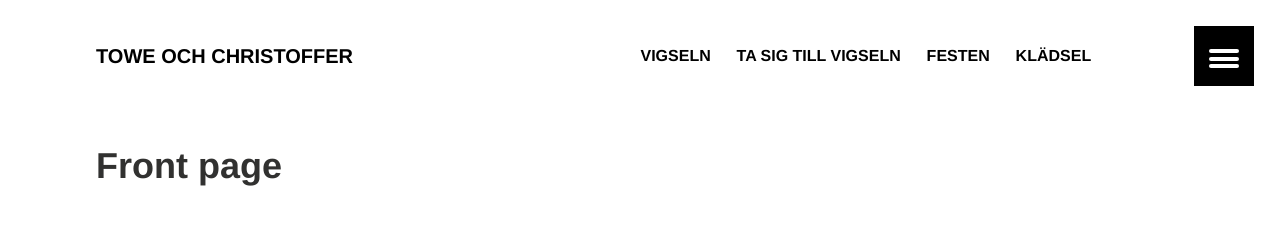
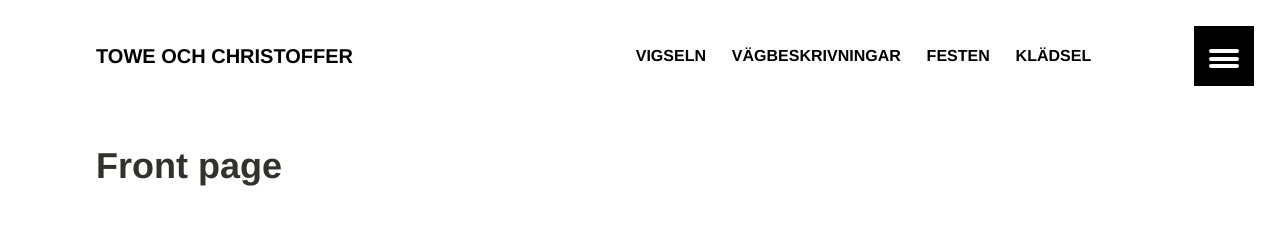
Before and after one commit to toweochchristoffer/wedding-page, a Jekyll site: the page built from index.md, in a window 1280 px wide. Shown: the top 237 px of the page. Built offline with Jekyll 4.4.1, drawn with Linux system fonts in a browser that asks for light colours.

Commit message:
Update navigation.yml

```diff
--- a/_data/navigation.yml
+++ b/_data/navigation.yml
@@ -3,7 +3,7 @@
   url: /vigseln/
   excerpt: "Information om vigseln"
 
-- title: Ta sig till vigseln
+- title: Vägbeskrivningar
   url: /directions/
   excerpt: "Vägbeskrivningar, information om platserna"
 
```
